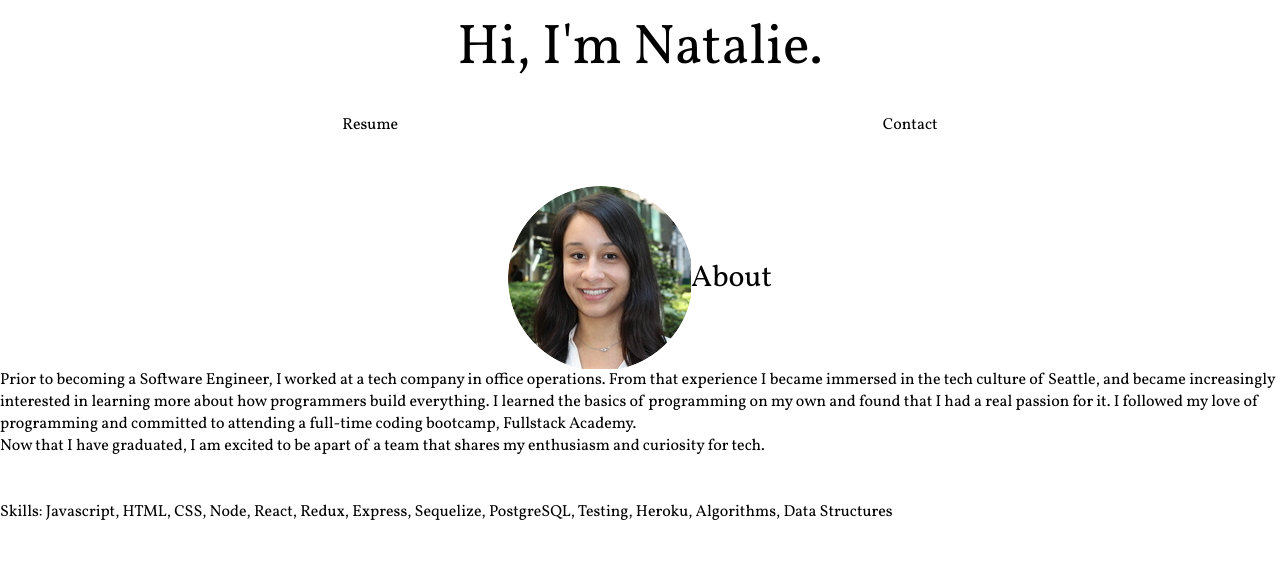
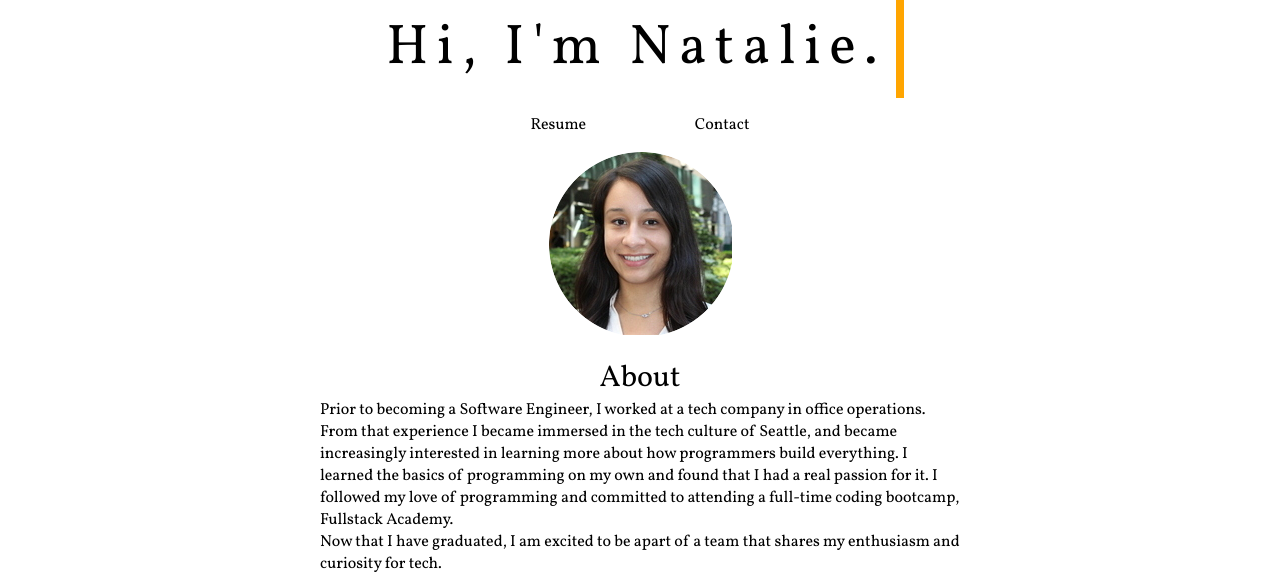
Before and after one commit to nataliegarate/personal-website, a React (Create React App) app: page / in a window 1280 px wide. Shown: the top 574 px of the page. Built offline with nearby package versions, Linux system fonts and the light colour scheme.

Commit message:
added typing affect to nav header

```diff
--- a/src/App.css
+++ b/src/App.css
@@ -13,6 +13,14 @@
 
 }
 
+.home-page{
+  height:100vh;
+  width: 100%;
+  display: flex;
+  flex-direction: column;
+  align-items: center;
+}
+
 .nav-header{
   display: flex;
   flex-direction: row;
@@ -23,19 +31,36 @@
 #nav-header-text{
   font-size:350%;
   padding: 10px;
+    overflow: hidden; /* Ensures the content is not revealed until the animation */
+    border-right: .15em solid orange; /* The typwriter cursor */
+    white-space: nowrap; /* Keeps the content on a single line */
+    margin: 0 auto; /* Gives that scrolling effect as the typing happens */
+    letter-spacing: .15em; /* Adjust as needed */
+    animation:
+      typing 3.5s steps(40, end),
+      blink-caret .75s step-end infinite;
 }
 
+@keyframes typing {
+  from { width: 0 }
+  to { width: 100% }
+}
+
+@keyframes blink-caret {
+  from, to { border-color: transparent }
+  50% { border-color: orange; }
+}
 .about-page{
   display: flex;
-  flex-direction: row;
+  flex-direction: column;
   justify-content: center;
   align-items: center;
-  margin-top: 50px;
   flex-wrap: wrap;
+  width: inherit;
 }
 
 #about-paragraph{
-  width: 170%;
+  width: 50%;
   font-size: 100%;
 }
 
@@ -45,13 +70,7 @@
   justify-content: space-around;
 }
 
-.about-item-container-paragraph{
-  flex-basis: 33%;
-  display: flex;
-  justify-content: space-around;
-  align-items: center;
-  flex-direction: column;
-}
+
 
 .projects-title, .footer-title, #about-paragraph-header{
   font-size: 30px;
```
